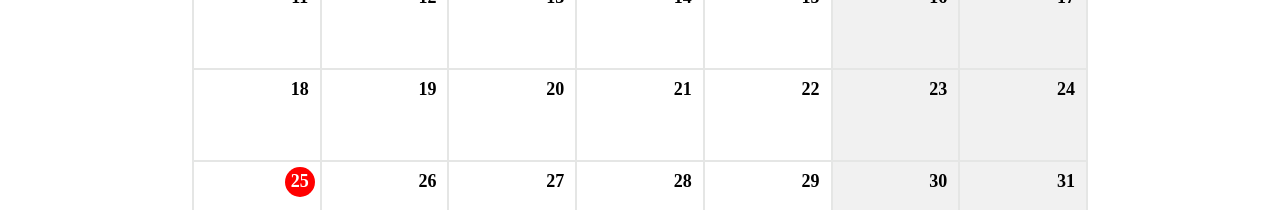
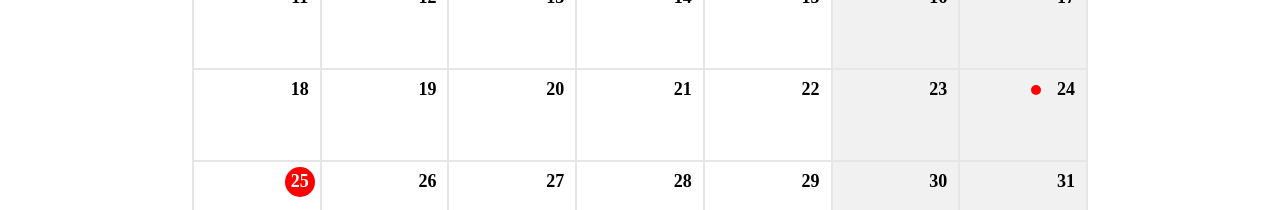
Before and after one commit to popensislam/zeonCalendar, a React (Create React App) app: page / in a window 1280 px wide. Shown: the part 376-586 px from the top of the page. Built offline with nearby package versions, Linux system fonts and the light colour scheme.

Commit message:
красный круг

```diff
--- a/src/App.scss
+++ b/src/App.scss
@@ -88,7 +88,7 @@
         background: #f1f1f1;
       }
       &-item {
-        display: grid;
+        display: flex;
         justify-content: end;
         height: 90px;
         background-color: #fff;
@@ -96,8 +96,16 @@
         font-weight: bold;
         padding: 5px;
 
+        .red-circle {
+          margin: 10px 10px 10px 0;
+          width: 10px;
+          height: 10px;
+          background-color: red;
+          border-radius: 100%;
+        }
         p{
           cursor: pointer;
+          position: relative;
           background-color: transparent;
           height: 30px;
           width: 30px;
--- a/src/components/DaysOfWeek.jsx
+++ b/src/components/DaysOfWeek.jsx
@@ -6,7 +6,7 @@ const DaysOfWeek = () => {
                 <div className="grid-item" key={item}>{item}</div>
             )}
         </div>
-     );
+    );
 }
 
 export default DaysOfWeek;
--- a/src/components/GridCalendar.jsx
+++ b/src/components/GridCalendar.jsx
@@ -1,7 +1,8 @@
-import { useDispatch } from "react-redux";
+import { useDispatch, useSelector } from "react-redux";
 import { getSelectedData } from "../store/reducers/planReducer";
 
 const GridCalendar = ({ daysArray, currentDay, setActive }) => {
+    const {plans} = useSelector(state => state.plan)
     const dispatch = useDispatch()
 
     const modalToAdd = (day) => {
@@ -13,6 +14,13 @@ const GridCalendar = ({ daysArray, currentDay, setActive }) => {
             <div className="grid">
                 {daysArray.map(day =>
                     <div className={day.isoWeekday() == 6 || day.isoWeekday() == 7 ? "grid-item weekend" : "grid-item"} key={day.format('DD-MM-YYYY')}>
+                        <div className={
+                            plans.find(item => item.data == day.format('DD MMM YYYY'))
+                            ?
+                                'red-circle'
+                            :
+                                ''
+                        }></div>
                         <p onClick={() => modalToAdd(day.format('DD MMM YYYY'))} className={currentDay.format('DD-MM-YYYY') == day.format('DD-MM-YYYY') ? "active" : ''}>
                             {day.format('D')}
                         </p>
--- a/src/components/Header.jsx
+++ b/src/components/Header.jsx
@@ -4,7 +4,7 @@ const Header = () => {
             <div className="header-circle"></div>
             <h1 className="header-title">My daily notes</h1>
         </header>
-     );
+    );
 }
 
 export default Header;
--- a/src/store/reducers/planReducer.js
+++ b/src/store/reducers/planReducer.js
@@ -5,7 +5,7 @@ const initialState = {
         {
             title: 'hello',
             text: 'go to shop',
-            data: '24 Jun 2022'
+            data: '24 Jul 2022'
         },
     ],
     selectedData: ''
```
